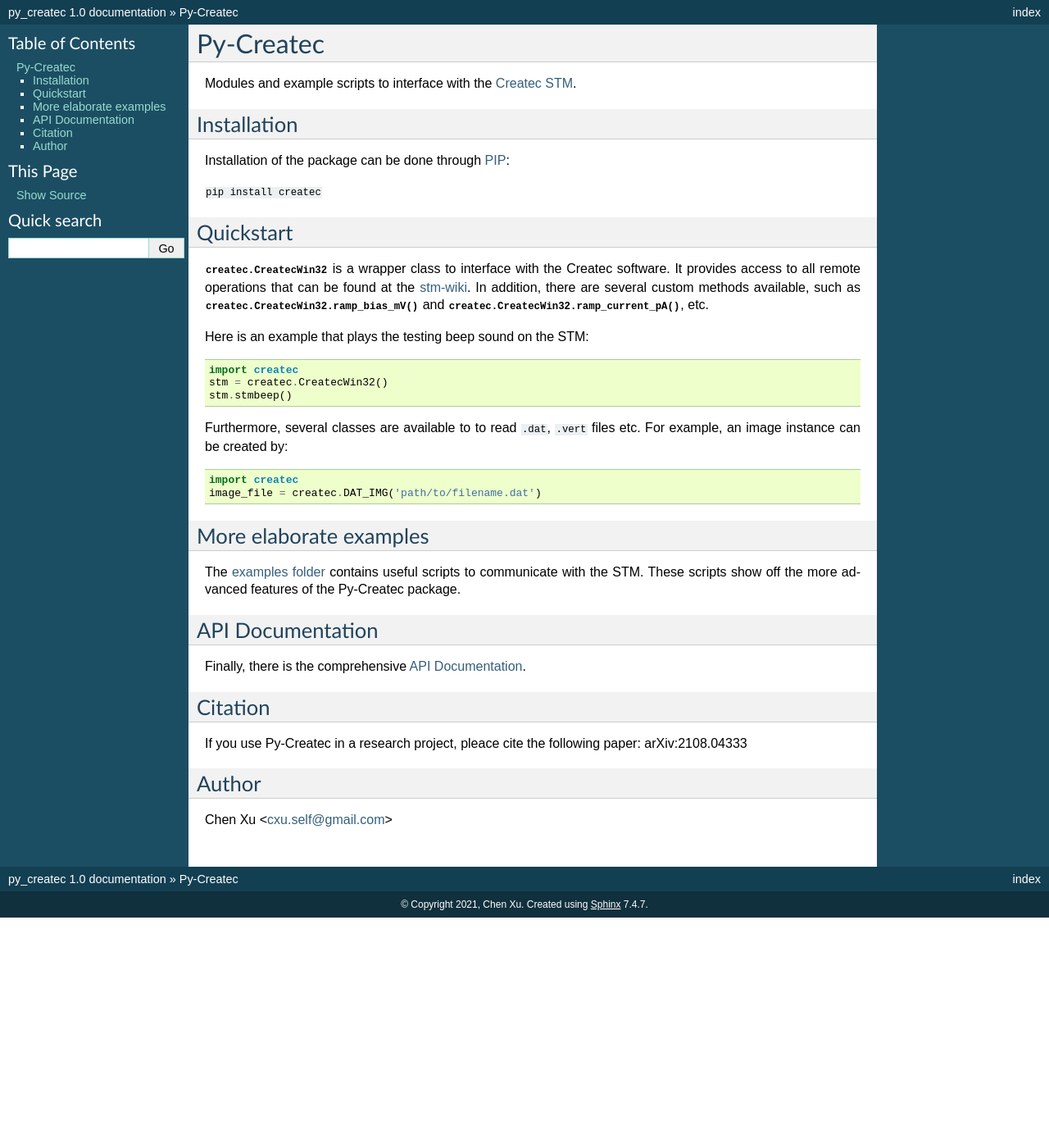
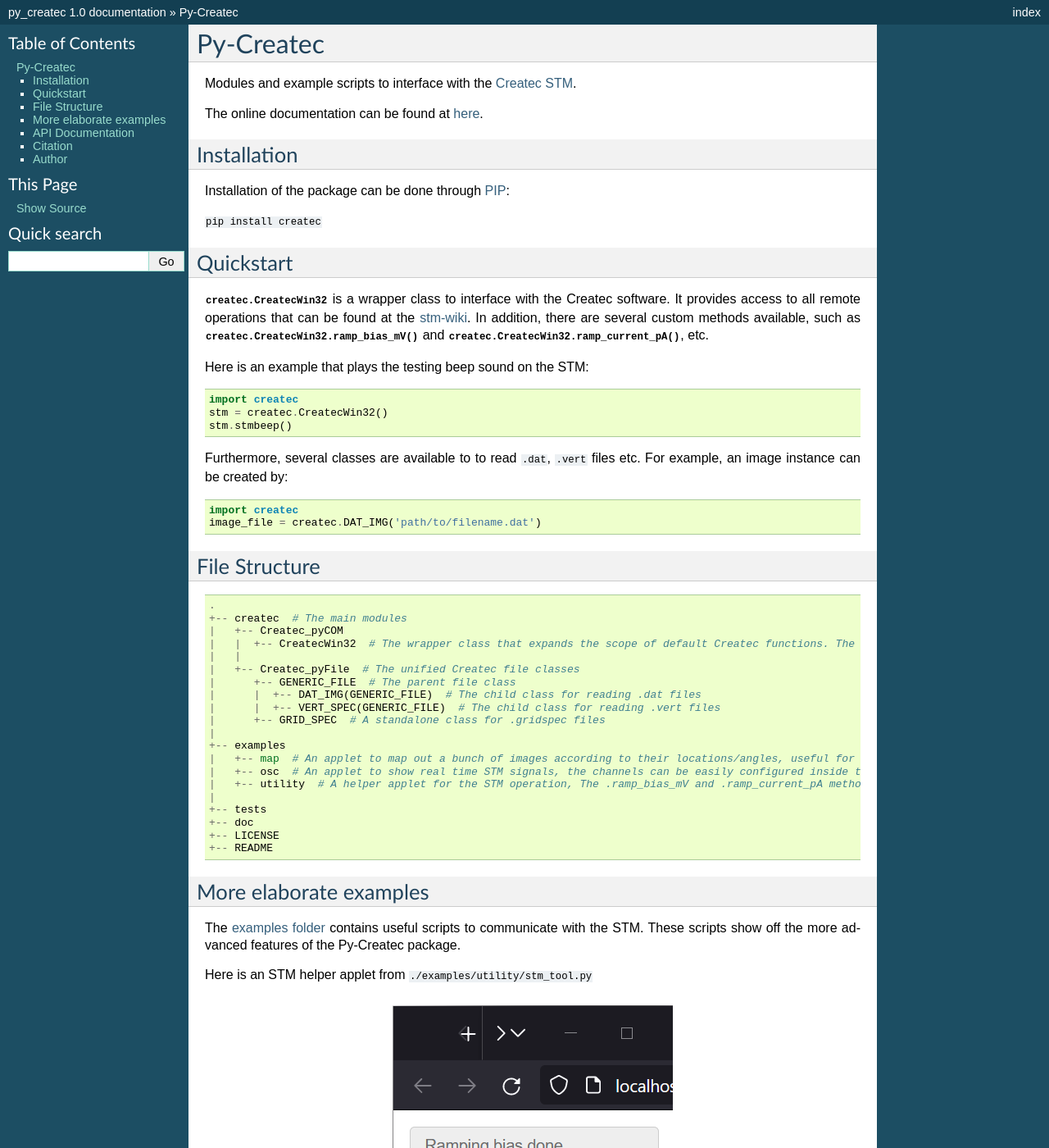
Before and after one commit to gmh5225/py_createc, a Sphinx documentation site: the page built from doc/index.rst, in a window 1280 px wide and 1400 px high. Shown: the whole window at 82% size. Built offline with Sphinx 7.4.7, drawn with Linux system fonts in a browser that asks for light colours; some of the changed text lies outside the part shown.

Commit message:
Update index.rst
Former-commit-id: 38cd6f4d0ba7adfdf57b666701d62e9044f50bd8

```diff
--- a/doc/index.rst
+++ b/doc/index.rst
@@ -2,6 +2,8 @@
 ==========
 
 Modules and example scripts to interface with the `Createc STM <https://www.createc.de/LT-STMAFM>`_.
+
+The online documentation can be found at `here <https://py-createc.readthedocs.io>`_.
 
 Installation
 ------------
@@ -34,6 +36,31 @@
    import createc
    image_file = createc.DAT_IMG('path/to/filename.dat')
 
+File Structure
+--------------
+
+.. code-block::
+
+   .
+   +-- createc  # The main modules
+   |   +-- Createc_pyCOM
+   |   |  +-- CreatecWin32  # The wrapper class that expands the scope of default Createc functions. The .ramp_bias_mV and .ramp_current_pA methods are in here
+   |   |
+   |   +-- Createc_pyFile  # The unified Createc file classes
+   |      +-- GENERIC_FILE  # The parent file class
+   |      |  +-- DAT_IMG(GENERIC_FILE)  # The child class for reading .dat files
+   |      |  +-- VERT_SPEC(GENERIC_FILE)  # The child class for reading .vert files
+   |      +-- GRID_SPEC  # A standalone class for .gridspec files
+   |
+   +-- examples
+   |   +-- map  # An applet to map out a bunch of images according to their locations/angles, useful for offline images-viewing
+   |   +-- osc  # An applet to show real time STM signals, the channels can be easily configured inside the script
+   |   +-- utility  # A helper applet for the STM operation, The .ramp_bias_mV and .ramp_current_pA methods are in here. (see screenshots below)
+   |
+   +-- tests
+   +-- doc
+   +-- LICENSE
+   +-- README
 
 More elaborate examples
 -----------------------
@@ -41,18 +68,29 @@
 The `examples folder <https://github.com/chenxu2394/py_createc/tree/main/examples>`_ contains useful scripts to communicate with the STM.
 These scripts show off the more advanced features of the Py-Createc package.
 
+Here is an STM helper applet from ``./examples/utility/stm_tool.py``
+
+.. figure:: ../doc/stmutil.png
+
+
+Below is an oscilloscope from ``./examples/osc/oscilloscope.py``, the channel can be configured inside the example code
+
+.. figure:: ../doc/osc.png
+
+
+And below is another helper applet from ``./examples/map/map.py``
+
+.. figure:: ../doc/map.png
 
 API Documentation
 -----------------
 
-Finally, there is the comprehensive :ref:`API documentation`.
+Finally, there is the comprehensive `API documentation <https://py-createc.readthedocs.io/en/latest/api.html#api-documentation>`_
 
 
 Citation
 --------
 
-If you use Py-Createc in a research project, pleace cite the following paper:
-arXiv:2108.04333
 
 Author
 ------
```
